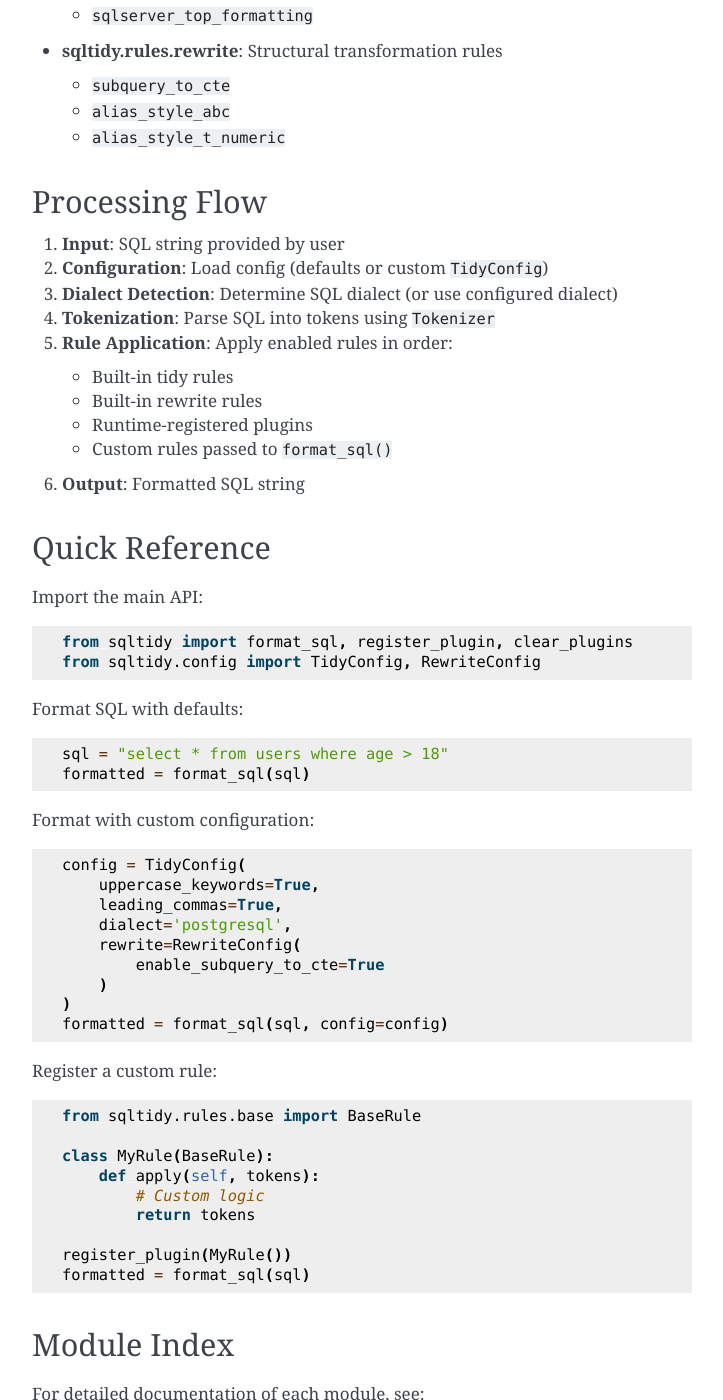
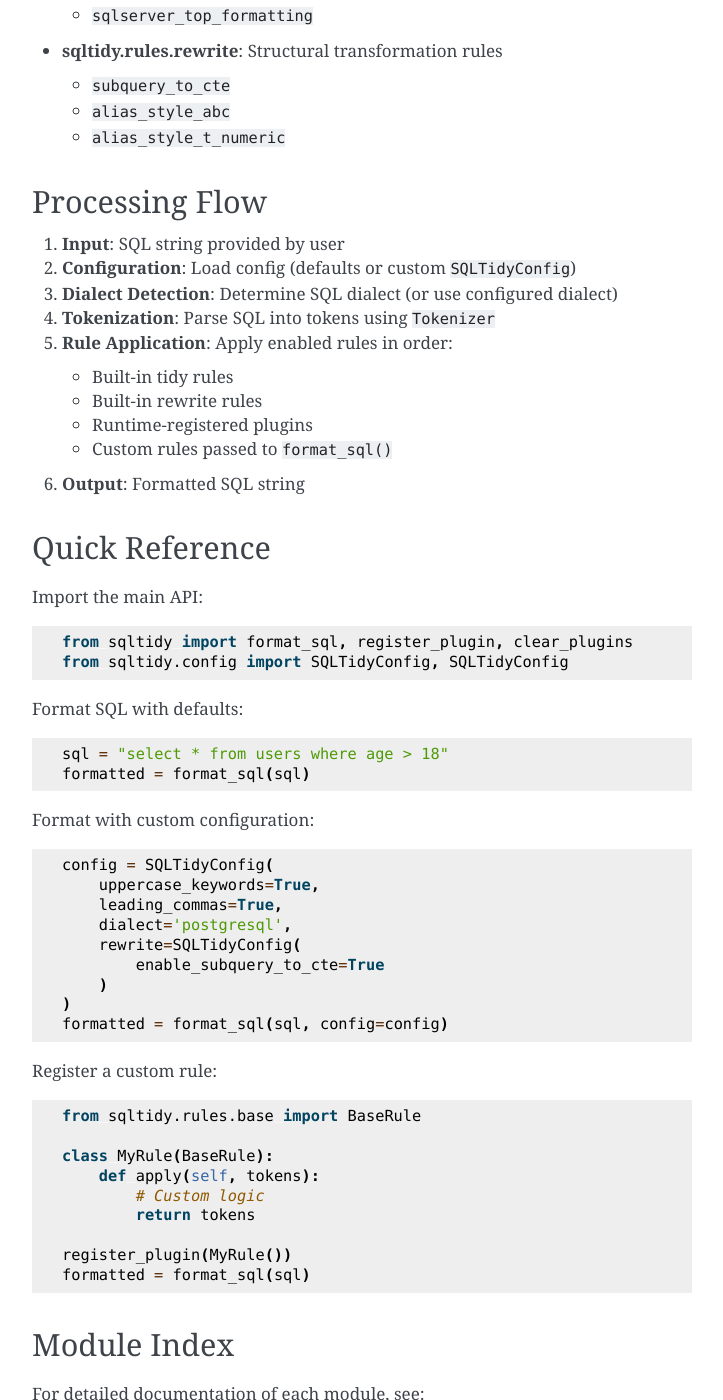
Before and after one commit to jrasband-dev/sqltidy, a Sphinx documentation site: the page built from docs/source/overview.rst, in a window 1280 px wide and 1400 px high, scrolled down 1277 px. Shown: the whole window, without its empty margins (388-1111 px from the left). Built offline with Sphinx 7.4.7, drawn with Linux system fonts in a browser that asks for light colours; some of the changed text lies outside the part shown.

Commit message:
Updated Docs

```diff
--- a/docs/source/dialects.rst
+++ b/docs/source/dialects.rst
@@ -93,9 +93,9 @@ Specify a dialect when formatting SQL:
 .. code-block:: python
 
    from sqltidy import format_sql
-   from sqltidy.config import TidyConfig
+   from sqltidy.config import SQLTidyConfig
 
-   config = TidyConfig(dialect='postgresql')
+   config = SQLTidyConfig(dialect='postgresql')
    sql = "SELECT * FROM users WHERE id = 1"
    formatted = format_sql(sql, config=config)
 
--- a/docs/source/overview.rst
+++ b/docs/source/overview.rst
@@ -64,7 +64,7 @@ Processing Flow
 ---------------
 
 1. **Input**: SQL string provided by user
-2. **Configuration**: Load config (defaults or custom ``TidyConfig``)
+2. **Configuration**: Load config (defaults or custom ``SQLTidyConfig``)
 3. **Dialect Detection**: Determine SQL dialect (or use configured dialect)
 4. **Tokenization**: Parse SQL into tokens using ``Tokenizer``
 5. **Rule Application**: Apply enabled rules in order:
@@ -84,7 +84,7 @@ Import the main API:
 .. code-block:: python
 
    from sqltidy import format_sql, register_plugin, clear_plugins
-   from sqltidy.config import TidyConfig, RewriteConfig
+   from sqltidy.config import SQLTidyConfig, SQLTidyConfig
 
 Format SQL with defaults:
 
@@ -97,11 +97,11 @@ Format with custom configuration:
 
 .. code-block:: python
 
-   config = TidyConfig(
+   config = SQLTidyConfig(
        uppercase_keywords=True,
        leading_commas=True,
        dialect='postgresql',
-       rewrite=RewriteConfig(
+       rewrite=SQLTidyConfig(
            enable_subquery_to_cte=True
        )
    )
@@ -140,8 +140,8 @@ Main Configuration Classes
 
 .. autosummary::
 
-   sqltidy.config.TidyConfig
-   sqltidy.config.RewriteConfig
+   sqltidy.config.SQLTidyConfig
+   sqltidy.config.SQLTidyConfig
 
 See :doc:`api` for full configuration documentation.
 
@@ -153,7 +153,7 @@ SQLTidy provides several extension points:
 1. **Custom Rules**: Create rules by inheriting from ``BaseRule``
 2. **Runtime Plugins**: Register rules dynamically with ``register_plugin()``
 3. **Custom Dialects**: Register new SQL dialects
-4. **Configuration**: Override defaults via ``TidyConfig``
+4. **Configuration**: Override defaults via ``SQLTidyConfig``
 
 For examples, see:
 
--- a/docs/source/rules.rst
+++ b/docs/source/rules.rst
@@ -186,12 +186,12 @@ Rules can be enabled or disabled via configuration:
 .. code-block:: python
 
    from sqltidy import format_sql
-   from sqltidy.config import TidyConfig, RewriteConfig
+   from sqltidy.config import SQLTidyConfig, SQLTidyConfig
 
-   config = TidyConfig(
+   config = SQLTidyConfig(
        uppercase_keywords=True,
        leading_commas=True,
-       rewrite=RewriteConfig(
+       rewrite=SQLTidyConfig(
            enable_subquery_to_cte=True
        )
    )
```
Also changed, not shown: docs/source/getting_started.rst (+6 -6 lines).
